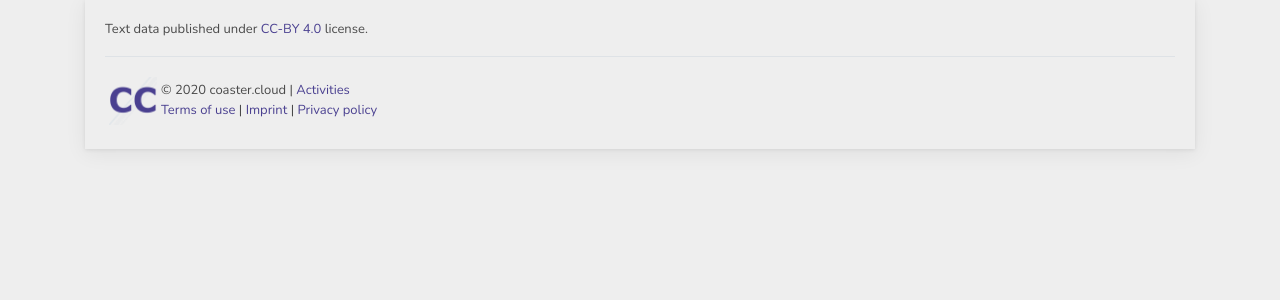
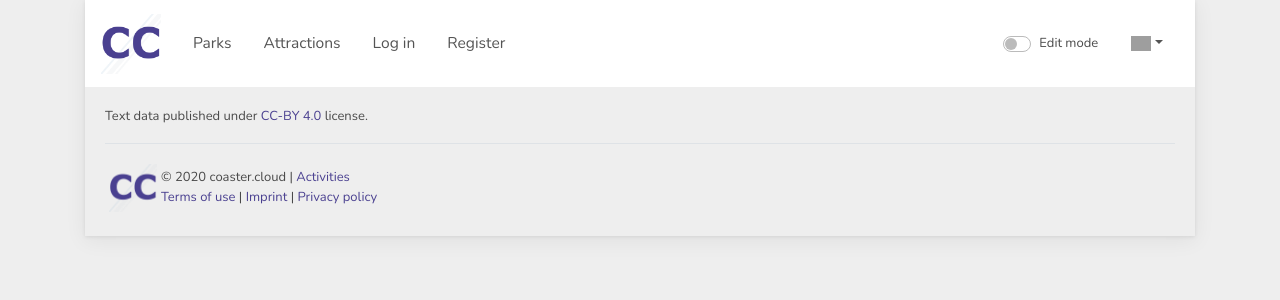
Before and after one commit to coaster-cloud/storefront, a Nuxt app: page /parks in a window 1280 px wide. Shown: the top 300 px of the page. Built offline with nearby package versions, Linux system fonts and the light colour scheme; grey boxes are pictures that could not be loaded.

Commit message:
Add navigation

```diff
--- /dev/null
+++ b/assets/css/flags.scss
@@ -0,0 +1,3 @@
+$flag-icon-css-path: '~flag-icon-css/flags';
+$include: gb, de;
+@import '~flag-icon-css/sass/flag-icon';
--- a/components/organisms/bottom.vue
+++ b/components/organisms/bottom.vue
@@ -7,7 +7,7 @@
     </div>
     <div class="footer-bottom border-top pt-3 d-flex flex-column flex-sm-row align-items-center">
       <div class="d-flex align-items-center">
-        <img class="logo" src="@/assets/images/logo.png">
+        <img class="logo" src="~/assets/images/logo.png">
         <div>
           <div>
             <p class="m-0">
@@ -35,7 +35,7 @@
 </template>
 
 <style lang="scss">
-@import "@/assets/css/ci.scss";
+@import "~/assets/css/ci.scss";
 
 .app-footer {
   background: $gray-200;
--- /dev/null
+++ b/components/organisms/navigation.vue
@@ -0,0 +1,118 @@
+<template>
+  <b-navbar toggleable="lg" variant="fade" type="light">
+    <b-navbar-brand>
+      <router-link :to="localePath('index')">
+        <img src="~/assets/images/logo.png" class="img-responsive navbar-brand-img">
+      </router-link>
+    </b-navbar-brand>
+
+    <b-navbar-toggle target="nav-collapse" />
+
+    <b-collapse id="nav-collapse" is-nav>
+      <b-navbar-nav>
+        <b-nav-item key="nav-item-parks" :to="localePath('parks')">
+          {{ $t('parks') }}
+        </b-nav-item>
+
+        <b-nav-item key="nav-item-attractions" :to="localePath('attractions')">
+          {{ $t('attractions') }}
+        </b-nav-item>
+
+        <!-- Logged in -->
+        <template v-if="$store.getters.hasToken">
+          <b-nav-item key="nav-item-profile" :to="localePath({name: 'profile', params: {account: $store.getters.getUsername}})">
+            {{ $t('my_profile') }}
+          </b-nav-item>
+
+          <b-nav-item key="nav-item-profile-form" v-b-modal.profile-form>
+            {{ $t('settings') }}
+          </b-nav-item>
+
+          <b-nav-item key="nav-item-logout" @click="logout">
+            {{ $t('logout') }}
+          </b-nav-item>
+        </template>
+
+        <!-- Logged out -->
+        <template v-if="!$store.getters.hasToken">
+          <b-nav-item key="nav-item-login" v-b-modal.login-form>
+            {{ $t('login') }}
+          </b-nav-item>
+
+          <b-nav-item key="nav-item-register" v-b-modal.register-form>
+            {{ $t('register') }}
+          </b-nav-item>
+        </template>
+      </b-navbar-nav>
+
+      <b-navbar-nav class="ml-auto">
+        <b-nav-form key="nav-item-edit-mode" class="form-inline-nav">
+          <b-form-checkbox v-model="$store.state.common.editMode" switch>
+            {{ $t('edit_mode') }}
+          </b-form-checkbox>
+        </b-nav-form>
+
+        <b-nav-item-dropdown key="nav-item-locale" right>
+          <template v-slot:button-content>
+            <i :class="currentLocale.icon" class="flag-icon current-locale" />
+          </template>
+
+          <b-dropdown-item
+            v-for="locale in availableLocales"
+            :key="locale.code"
+            :to="switchLocalePath(locale.code)"
+          >
+            <i :class="locale.icon" class="flag-icon available-locale" /> {{ locale.label }}
+          </b-dropdown-item>
+        </b-nav-item-dropdown>
+      </b-navbar-nav>
+    </b-collapse>
+  </b-navbar>
+</template>
+
+<script>
+export default {
+  computed: {
+    currentLocale () {
+      return this.$i18n.locales.filter(i => i.code === this.$i18n.locale)[0]
+    },
+
+    availableLocales () {
+      return this.$i18n.locales
+    }
+  }
+}
+</script>
+
+<style lang="scss">
+@import "~/assets/css/ci.scss";
+
+.navbar {
+  background-color: #fff !important;
+}
+
+.navbar-brand-img {
+  max-height: 60px;
+  max-width: 60px;
+}
+
+.nav-link {
+  color: $secondary !important;
+  padding-right: 1.0rem !important;
+  padding-left: 1.0rem !important;
+  font-weight: 200;
+  font-size: larger;
+  &:hover {
+    color: $primary !important;;
+  }
+}
+
+.router-link-active {
+  color: $primary !important;;
+}
+
+.form-inline-nav {
+  padding-right: 1.0rem !important;
+  padding-left: 1.0rem !important;
+}
+</style>
--- a/layouts/default.vue
+++ b/layouts/default.vue
@@ -2,11 +2,8 @@
   <div>
     <b-container>
       <div class="container-shadow">
-        <!-- Navigation -->
-
+        <navigation />
         <Nuxt />
-
-        <!-- Bottom -->
         <bottom />
       </div>
     </b-container>
@@ -14,20 +11,23 @@
 </template>
 
 <script>
-import Bottom from '@/components/organisms/bottom'
+import Navigation from '~/components/organisms/navigation'
+import Bottom from '~/components/organisms/bottom'
 
 export default {
   components: {
+    Navigation,
     Bottom
   }
 }
 </script>
 
 <style lang="scss">
-@import "@/assets/css/ci.scss";
+@import "~/assets/css/ci.scss";
 @import '~bootstrap/scss/bootstrap.scss';
 @import '~bootstrap-vue/src/index.scss';
-@import '@/assets/css/font.scss';
+@import '~/assets/css/font.scss';
+@import '~/assets/css/flags.scss';
 
 body {
   background-color: #eee;
--- a/nuxt.config.js
+++ b/nuxt.config.js
@@ -72,11 +72,15 @@ export default {
     locales: [
       {
         code: 'en',
-        file: 'en/messages.yaml'
+        file: 'en/messages.yaml',
+        icon: 'flag-icon-gb',
+        label: 'English'
       },
       {
         code: 'de',
-        file: 'de/messages.yaml'
+        file: 'de/messages.yaml',
+        icon: 'flag-icon-de',
+        label: 'Deutsch'
       }
     ],
     lazy: true,
--- a/package.json
+++ b/package.json
@@ -16,10 +16,13 @@
     "bootstrap": "^4.5.2",
     "bootstrap-vue": "^2.17.3",
     "core-js": "^3.6.5",
+    "flag-icon-css": "^3.5.0",
+    "jwt-decode": "^3.1.2",
     "marked": "^1.2.5",
     "node-sass": "^5.0.0",
     "nuxt": "^2.14.6",
     "nuxt-i18n": "^6.16.0",
+    "vue-cookies": "^1.7.4",
     "vue-flux": "^6.3.1",
     "yaml-loader": "^0.6.0"
   },
--- a/pages/index.vue
+++ b/pages/index.vue
@@ -4,7 +4,7 @@
 
     <div class="main-content">
       <h5 class="text-center">
-        {{ $t('welcome') }}
+        Work in Progress
       </h5>
       <b-row>
         <b-col
@@ -39,7 +39,7 @@
 </template>
 
 <script>
-import Hero from '@/components/organisms/hero'
+import Hero from '~/components/organisms/hero'
 
 export default {
   components: {
--- /dev/null
+++ b/store/account.js
@@ -0,0 +1,81 @@
+import VueCookies from 'vue-cookies'
+import JwtDecode from 'jwt-decode'
+
+export default {
+  state: {
+    username: null,
+    roles: [],
+    token: null,
+    expiresAt: null
+  },
+
+  mutations: {
+    reauthenticate (state) {
+      const token = VueCookies.get('_token')
+
+      if (token === null) {
+        return
+      }
+
+      const decodedToken = JwtDecode(token)
+      if (decodedToken.exp <= (new Date().getTime() / 1000)) {
+        VueCookies.remove('_token')
+
+        return
+      }
+
+      state.token = token
+      state.username = decodedToken.username
+      state.roles = decodedToken.roles
+      state.expiresAt = decodedToken.exp
+    },
+
+    authenticate (state, token) {
+      const decodedToken = JwtDecode(token)
+
+      state.token = token
+      state.username = decodedToken.username
+      state.roles = decodedToken.roles
+      state.expiresAt = decodedToken.exp
+
+      VueCookies.set(
+        '_token',
+        token,
+        new Date(state.expiresAt * 1000).toUTCString(),
+        '',
+        '',
+        window.location.href.match('https') !== null
+      )
+    },
+
+    unauthenticate (state) {
+      state.token = null
+      state.expiresAt = null
+      state.username = null
+      state.roles = []
+
+      VueCookies.remove('_token')
+    }
+  },
+  getters: {
+    hasToken (state) {
+      return state.token !== null
+    },
+
+    getToken (state) {
+      return state.token
+    },
+
+    getTokenExpiresAt (state) {
+      return state.expiresAt
+    },
+
+    getUsername (state) {
+      return state.username
+    },
+
+    getRoles (state) {
+      return state.roles
+    }
+  }
+}
--- /dev/null
+++ b/store/common.js
@@ -0,0 +1,21 @@
+export default {
+  state: {
+    loading: 0,
+    editMode: false
+  },
+
+  mutations: {
+    setLoading (state, value) {
+      state.loading = value === true ? state.loading + 1 : state.loading - 1
+    },
+
+    setEditMode (state, value) {
+      state.editMode = value
+    }
+  },
+  getters: {
+    isLoading (state) {
+      return state.loading > 0
+    }
+  }
+}
```
Also changed, not shown: 2 other files (tests, documents, lock files or other folders).
